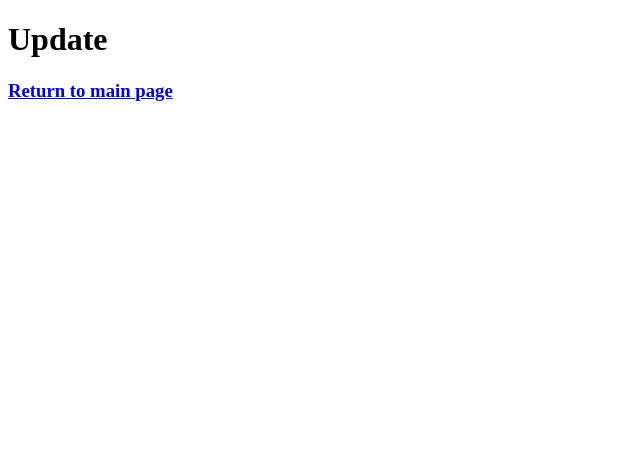
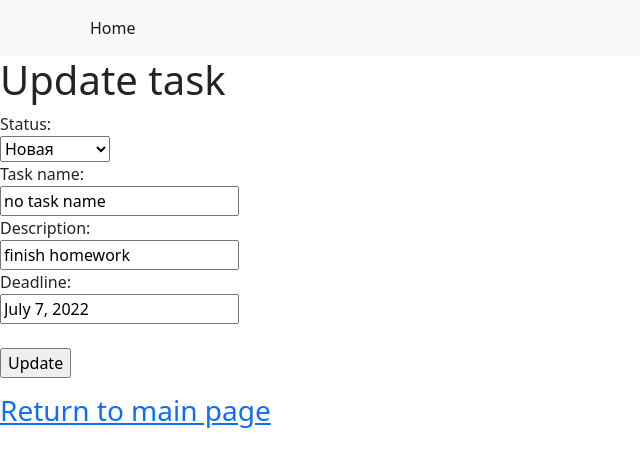
Before and after one commit to sakurakuba/homework45, a Django app: page /task/1/update in a window 1280 px wide. Shown: the top 467 px of the page, without its empty margins (0-640 px from the left). Run offline with Django 4.2, Linux system fonts and the light colour scheme; data comes from the database, SQL or seed files in the repository.

Commit message:
added functionality to update task, but have problems with date format

```diff
--- a/templates/task.html
+++ b/templates/task.html
@@ -2,6 +2,8 @@
 {% block title %} Task {% endblock %}
 {% block nav %}
 <a class="nav-link" href="{% url "add_task" %}">Add new task</a>
+    <a class="nav-link" href="{% url "task_update" task.pk %}">Update task</a>
+    <a class="nav-link" href="{% url "task_delete" task.pk %}">Delete task</a>
 {% endblock %}
 {% block content %}
 <h1>Task detail:</h1>
--- a/templates/update.html
+++ b/templates/update.html
@@ -1,14 +1,30 @@
-<!DOCTYPE html>
-<html lang="en">
-<head>
-    <meta charset="UTF-8">
-    <title>Title</title>
-</head>
-<body>
-<h1>Update</h1>
+
+{% extends "base.html" %}
+{% block title %} Update task {% endblock %}
+{% block content %}
+<h1>Update task</h1>
+
+<form action="" method="post">
+{% csrf_token %}
+    <label>Status:</label><br/>
+    <select name = 'status'>
+    {% for val, status in statuses %}
+       <option value="{{ val }}">{{ status }}</option>
+    {% endfor %}
+        </select>
+    <br/>
+    <label>Task name:</label><br/>
+    <input type="text" name="title", value="{{ task.title }}"/><br/>
+    <label>Description:</label><br/>
+    <input type="text" name="description", value="{{ task.description }}"/><br/>
+    <label>Deadline:</label><br/>
+    <input type="text" name="deadline", value="{{ task.deadline }}"/><br/>
+    <br/>
+    <input type="submit" value="Update"/>
+</form>
+
 
 <p>
 <h3><a href="/">Return to main page</a> </h3>
 </p>
-</body>
-</html>
+{% endblock %}
--- a/todo/views.py
+++ b/todo/views.py
@@ -30,7 +30,7 @@ def task_view(request, pk):
 def task_update(request, pk):
     task = get_object_or_404(Task, pk=pk)
     if request.method == 'GET':
-        return render(request, 'update.html', {'task': task})
+        return render(request, 'update.html', {'task': task, 'statuses': STATUS_CHOICES})
     else:
         task.title = request.POST.get('title')
         task.description = request.POST.get('description')
```
